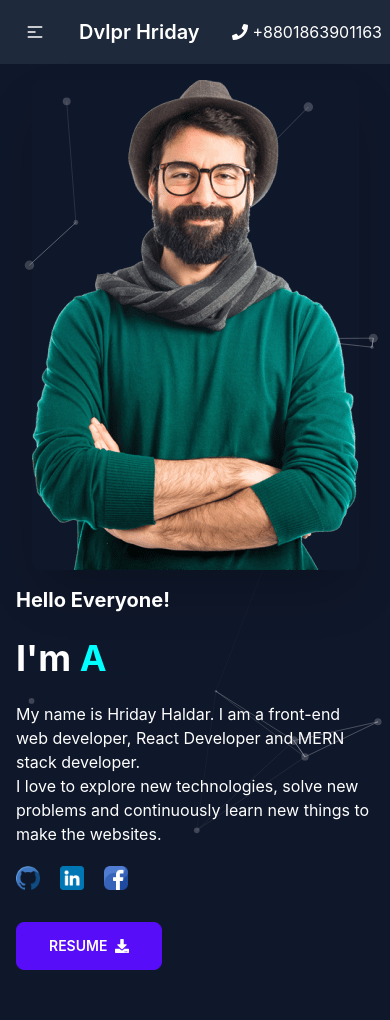
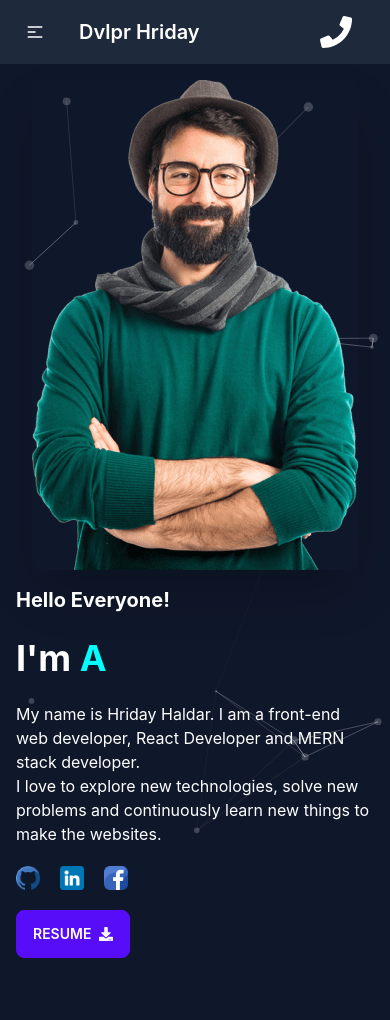
Before and after one commit to hridoyhalder1/dvlprhriday, a React (Create React App) app: page / in a window 390 px wide. Shown: the top 1020 px of the page. Built offline with nearby package versions, Linux system fonts and the light colour scheme.

Commit message:
update portfolio site

```diff
--- a/src/Page/Home/Banner/Banner.js
+++ b/src/Page/Home/Banner/Banner.js
@@ -36,7 +36,11 @@ const Banner = () => {
                             <a href="https://www.facebook.com/hridaymarketer/" title="facebook icons"><img src={facebook} alt="" width="24" height="24" color='white' /></a>
 
                         </div>
-                        <button className="btn btn-primary px-8 mt-3">Resume<a className='pl-2' href={Resume} download><FaDownload></FaDownload></a></button>
+                        <div className='btn btn-primary' >
+                            <a href='https://drive.google.com/file/d/1IdPvkLkBjQ88WhraEXv1H5eZjgy5JEbx/view?usp=share_link' className='flex'>RESUME<FaDownload className='ml-2'></FaDownload></a>
+
+                        </div>
+
                     </div>
                 </div>
             </div>
--- a/src/Page/Home/Project/Project.js
+++ b/src/Page/Home/Project/Project.js
@@ -10,8 +10,8 @@ const Project = () => {
     return (
         <div id='projects' className='mt-14'>
             <h2 className=' text-4xl font-bold text-cyan-400 text-center mb-11'>Projects</h2>
-            <div className=' grid grid-cols-1 md:grid-cols-2 lg:grid-cols-3 mx-auto justify-items-center gap-7 lg:justify-items-center'>
-            <div className="card w-96 bg-base-100 shadow-xl">
+            <div className=' grid grid-cols-1 md:grid-cols-1 lg:grid-cols-3 mx-5 md:mx-auto justify-items-center gap-7 lg:justify-items-center'>
+                <div className="card w-96 bg-base-100 shadow-xl">
                     <PhotoProvider>
                         <PhotoView src={project2}>
                             <figure><img src={project2} alt="project2" data-aos="zoom-out" data-aos-duration="9000" /></figure>
@@ -83,7 +83,7 @@ const Project = () => {
                 <div className="card w-96 bg-base-100 shadow-xl">
                     <PhotoProvider>
                         <PhotoView src={project3}>
-                            <figure><img src={project3} alt="project3"data-aos="zoom-in-up" /></figure>
+                            <figure><img src={project3} alt="project3" data-aos="zoom-in-up" /></figure>
                         </PhotoView>
                     </PhotoProvider>
                     <div className="card-body">
--- /dev/null
+++ b/src/Page/Navbar/Navbar.css
@@ -0,0 +1,14 @@
+.sticky{
+    z-index: 999;
+}
+.icon{
+    height: 2em;
+    width: 2em;
+    margin-right: 10px;
+    cursor: pointer;
+}
+.icon:hover{
+    background-color: rgba(240, 217, 222, 0.767);
+    padding: 10px;
+    border-radius: 100%;
+}
--- a/src/Page/Navbar/Navbar.js
+++ b/src/Page/Navbar/Navbar.js
@@ -3,12 +3,13 @@ import { FaPhone } from 'react-icons/fa';
 import { BrowserRouter } from 'react-router-dom';
 import { HashLink as Link } from 'react-router-hash-link';
 // import logo from '../../assests/HH.png';
+import './Navbar.css';
 
 const Navbar = () => {
     return (
-        <div >
+        <div className='sticky top-0' >
             <BrowserRouter>
-                <div className="navbar bg-slate-800 text-white">
+                <div className="navbar bg-slate-800 text-white  ">
                     <div className="navbar-start">
                         <div className="dropdown">
                             <label tabIndex={0} className="btn btn-ghost lg:hidden">
@@ -24,9 +25,13 @@ const Navbar = () => {
                         </div>
                         <Link to='/' className="btn btn-ghost normal-case text-xl">Dvlpr Hriday</Link>
                     </div>
-                    <div className='navbar-end md:navbar-end lg:navbar-center'>
-                        <FaPhone className='mr-1'/>
-                        <a href="tel:+8801863901163">+8801863901163</a>
+                    <div className='navbar-end md:navbar-end lg:navbar-center mr-5 lg:mr-0'>
+                        <div className='hidden md:block lg:block'>
+                            <a href="tel:+8801863901163" className='flex items-center '><FaPhone className='mr-2'></FaPhone>+8801863901163</a>
+                        </div>
+                        <FaPhone className='block md:hidden lg:hidden icon'>
+                            <a href='tel:+8801863901163'>+8801863901163</a>
+                        </FaPhone>
                     </div>
                     <div className="navbar-end hidden lg:flex">
                         <ul className="menu menu-horizontal px-1">
```
